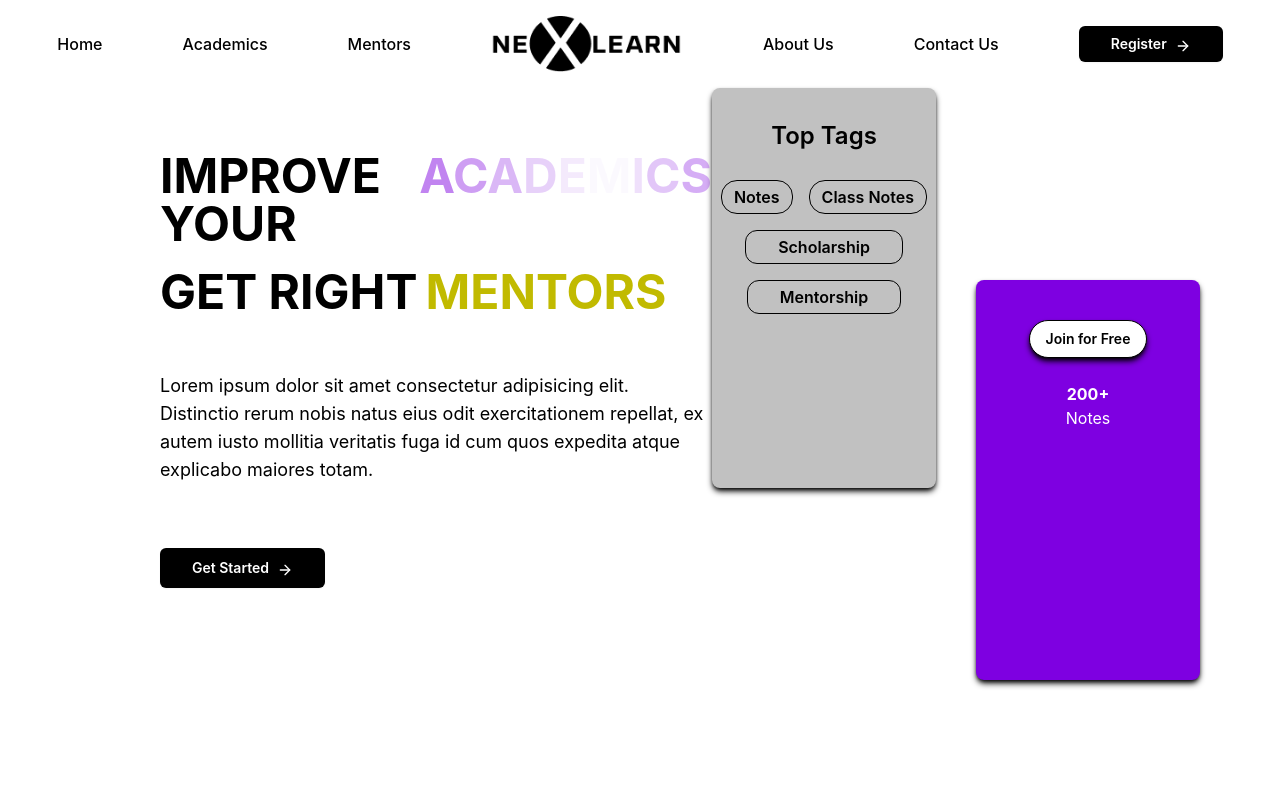
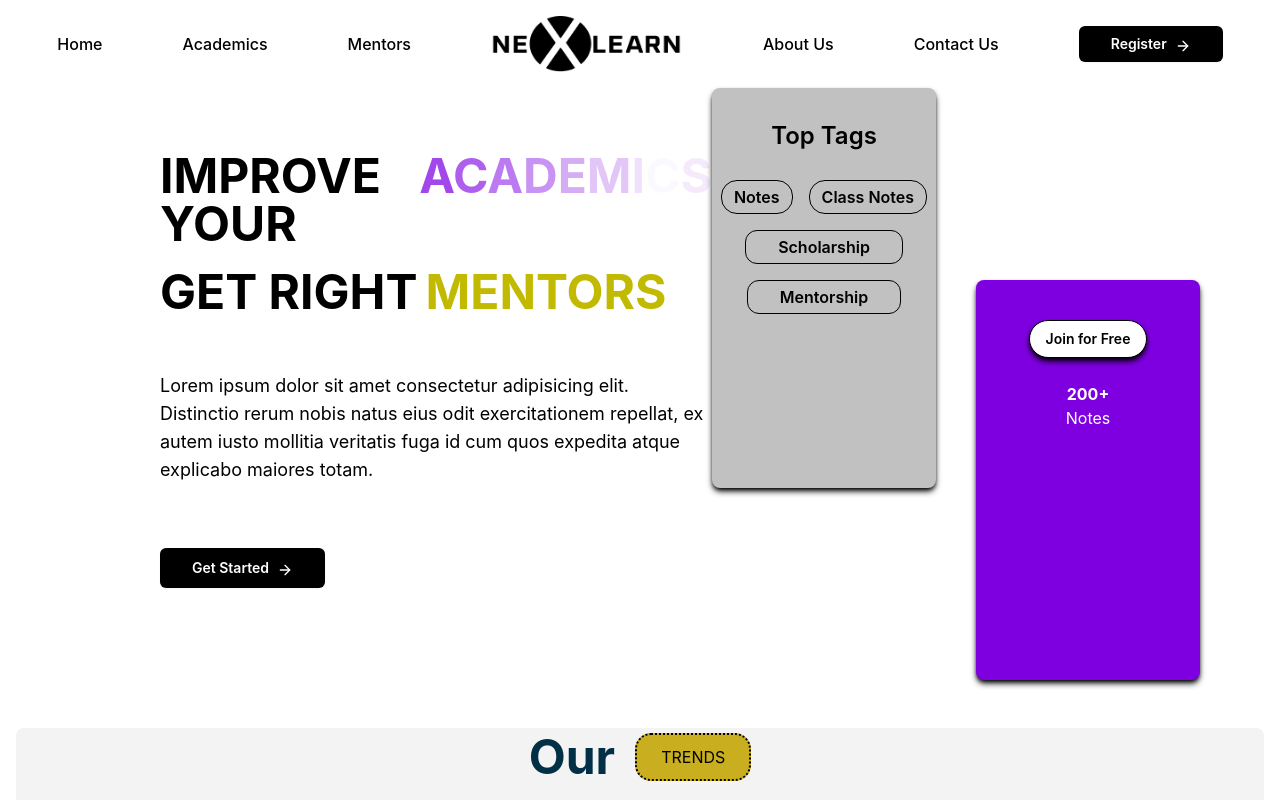
Before and after one commit to Harshsharmaa28/404-FOUND, a React (Create React App) app: page / in a window 1280 px wide. Shown: the top 800 px of the page. Built offline with nearby package versions, Linux system fonts and the light colour scheme.

Commit message:
Infopage Updated

```diff
--- a/src/components/Homepage/Homepage.jsx
+++ b/src/components/Homepage/Homepage.jsx
@@ -1,14 +1,14 @@
 import React from "react";
 import Navbar from "../Navbar/Navbar";
 import Landingpage from "../Landingpage/Landingpage";
-// import Info from '../Info/Info'
+import Info from '../Info/Info'
 
 const Homepage = () => {
   return (
     <div>
       <Navbar />
       <Landingpage />
-      {/* <Info/> */}
+      <Info/>
     </div>
   );
 };
```
